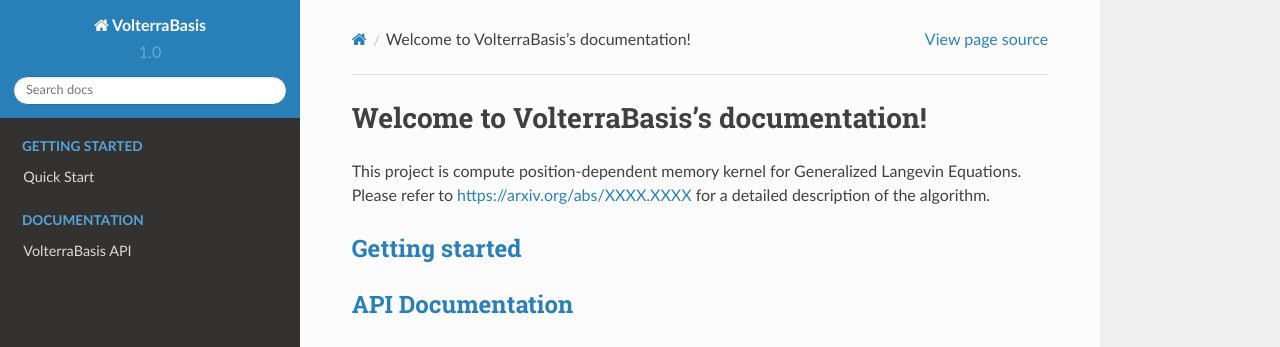
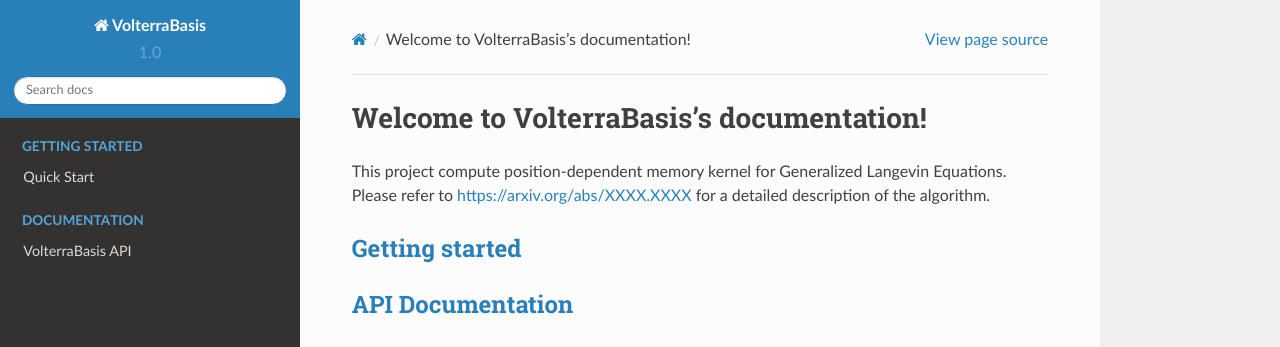
Before and after one commit to HadrienNU/VolterraBasis, a Sphinx documentation site: the page built from doc/index.rst, in a window 1280 px wide. Shown: the top 347 px of the page. Built offline with Sphinx 7.4.7 and the Read the Docs theme 2.0.0, drawn with Linux system fonts in a browser that asks for light colours; formulas are drawn with MathJax 3; pages that are not in the unit, such as notebooks, are missing from menus.

Commit message:
Update docstrings

```diff
--- a/doc/index.rst
+++ b/doc/index.rst
@@ -6,7 +6,7 @@
 Welcome to VolterraBasis's documentation!
 ============================================
 
-This project is compute position-dependent memory kernel for Generalized Langevin Equations. Please refer to https://arxiv.org/abs/XXXX.XXXX for a detailed description of the algorithm.
+This project compute position-dependent memory kernel for Generalized Langevin Equations. Please refer to https://arxiv.org/abs/XXXX.XXXX for a detailed description of the algorithm.
 
 
 .. toctree::
```
Also changed, not shown: doc/api.rst (+13 -1 lines), 1 other file.
